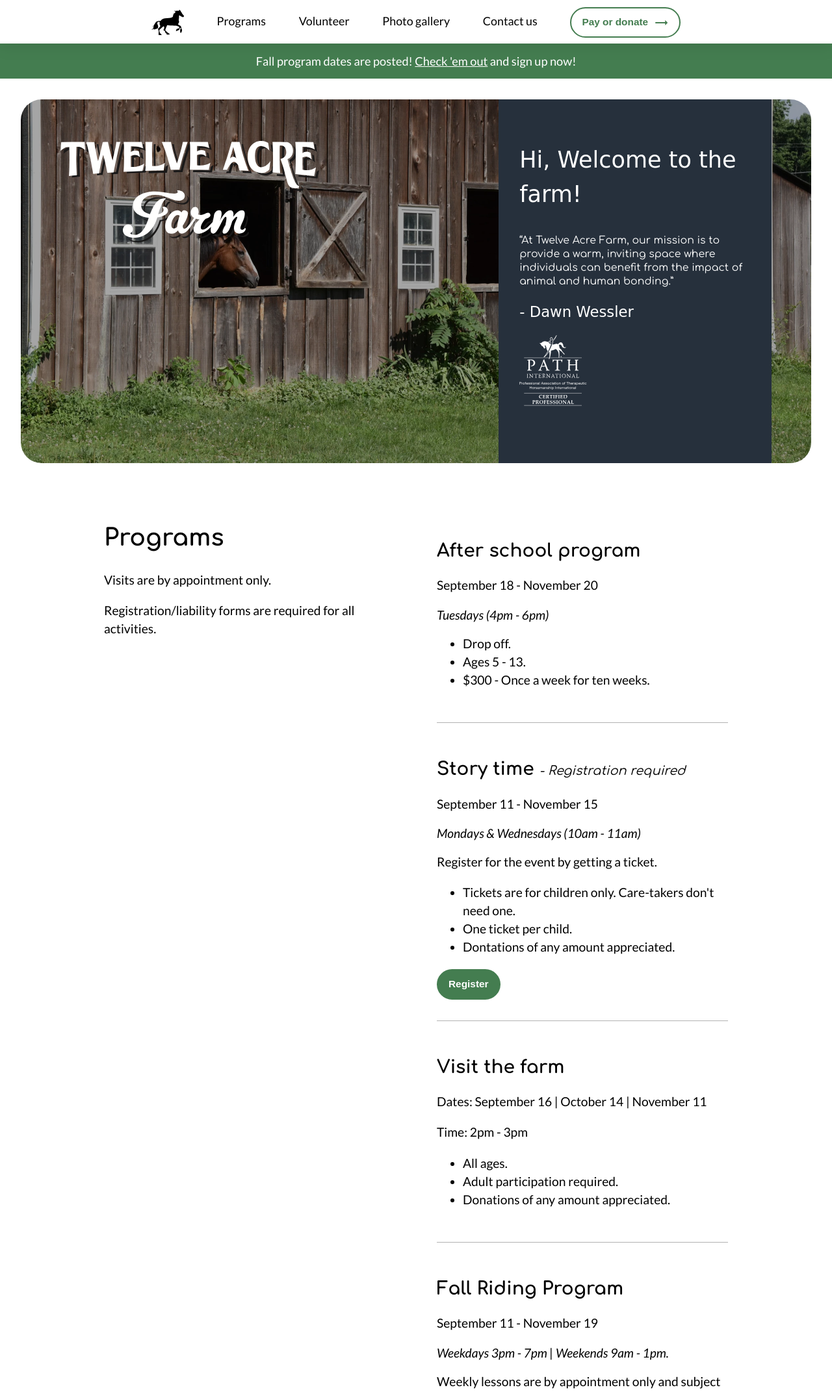
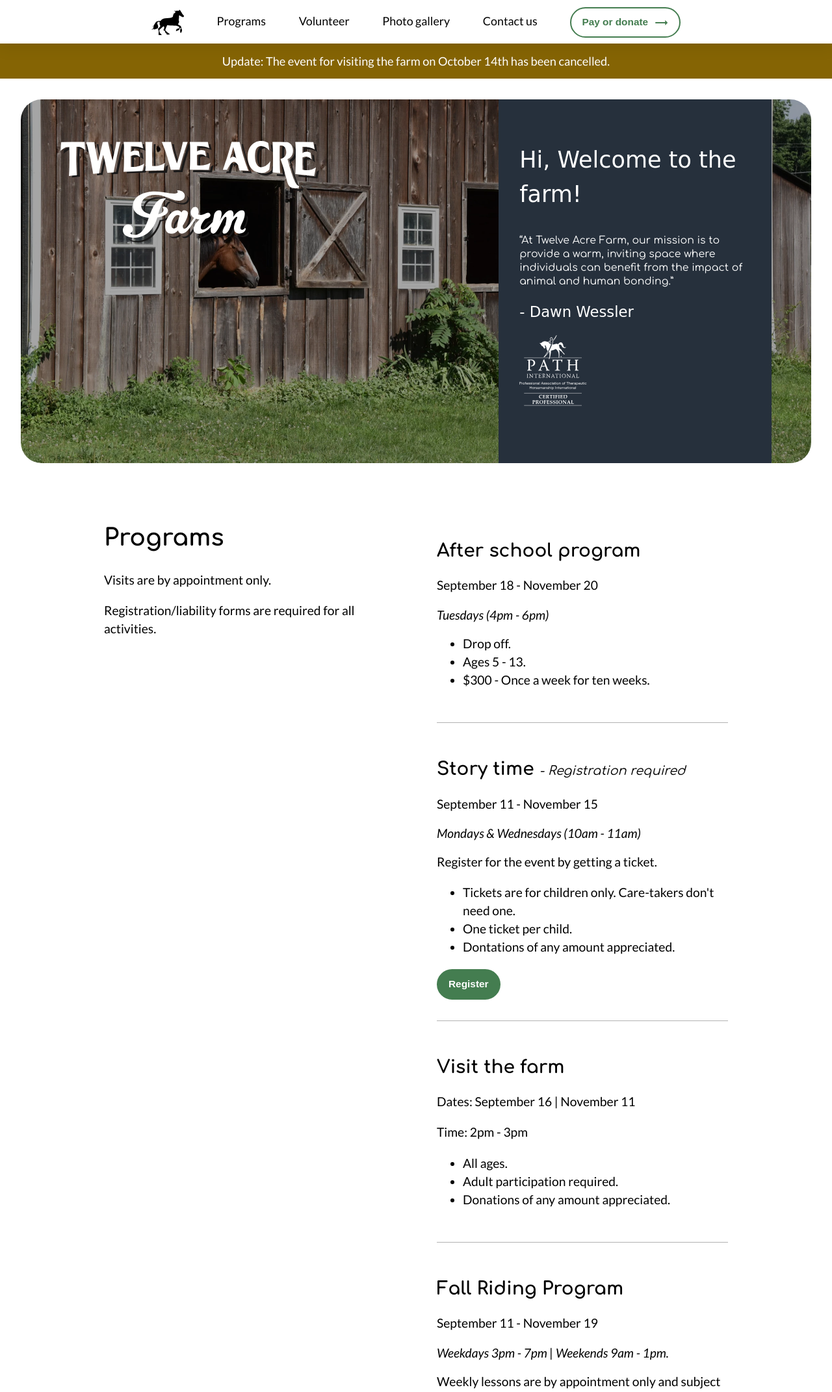
Before and after one commit to an-ik/Twelve-Acre-Farm, a website: page views/index.html in a window 1280 px wide. Shown: the top 2143 px of the page at 65% size. Drawn offline with Linux system fonts and the light colour scheme; a web font is replaced by a local one.

Commit message:
Farm event cancelled

```diff
--- a/views/index.html
+++ b/views/index.html
@@ -56,7 +56,7 @@
               </ul>
        </nav>
        <main>
-          <div class="alert">Fall program dates are posted! <a href="#programs">Check 'em out</a> and sign up now!</div>
+          <div class="alert alert-warning">Update: The event for visiting the farm on October 14th has been cancelled.</div>
               <section id="home">
                      <div class="jumbotron">
                             <img class="logo" src="/images/logo-twelve-acre-farm.svg">
@@ -110,7 +110,7 @@
                                    </div>
                                    <div class="program-details-container">
                                           <h2>Visit the farm</h2>
-                                          <p class="body-1">Dates: September 16 | October 14 | November 11</p>
+                                          <p class="body-1">Dates: September 16 | November 11</p>
                                           <p class="body-1">Time: 2pm - 3pm</p>
                                           <ul class="body-1">
                                                  <li>All ages.</li>
--- a/views/stylesheets/main.css
+++ b/views/stylesheets/main.css
@@ -6,6 +6,7 @@
     --black: #000000;
     --primary: #26303C;
     --action: #447D50;
+    --alert-warning: #856404;
     --background: #F4F4F5;
     --tertiary: #F6F8F6;
     --divider: rgba(0, 0, 0, 0.3);
@@ -282,6 +283,10 @@ nav img {
           text-align: center;
 }
 
+.alert-warning {
+          background-color: var(--alert-warning);
+}
+
 .alert a:link {
           color: var(--white);
           text-decoration: underline;
```
